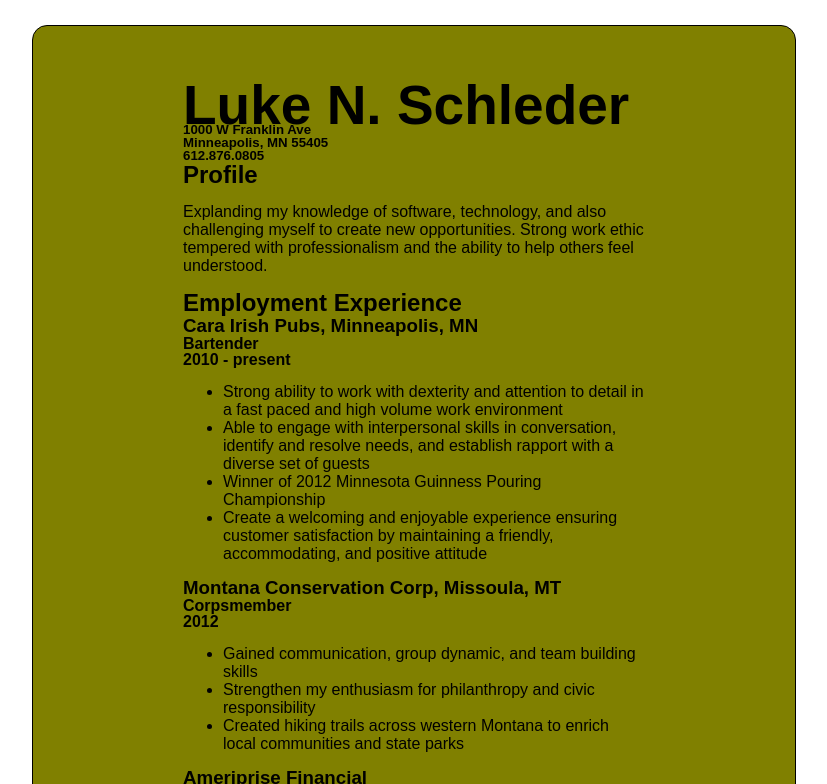
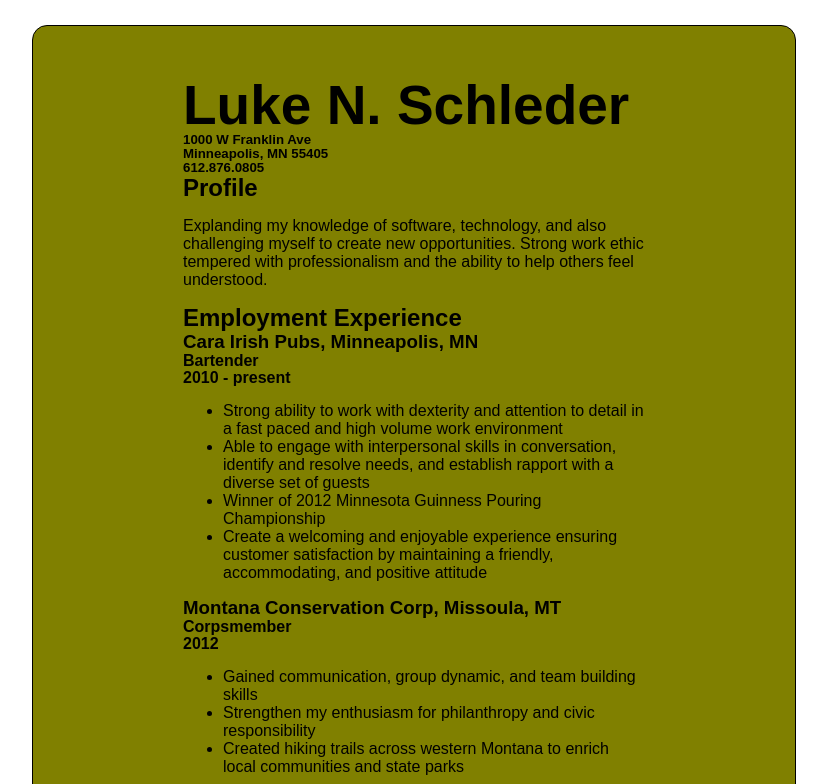
Before and after one commit to lukeschleder/lukeschleder.github.io, a plain HTML site: page index.html in a window 1280 px wide. Shown: the top 784 px of the page, without its empty margins (226-1053 px from the left). Drawn offline with Linux system fonts and the light colour scheme.

Commit message:
Update style.css

```diff
--- a/style.css
+++ b/style.css
@@ -13,21 +13,21 @@
 
 
 h1  	{font-size: 55px;
-	margin-bottom: -15px;
+	margin-bottom: -5px;
 }
 
 
-h2	{margin-bottom: -2px;
-	margin-top: -2px;
+h2	{margin-bottom: -1px;
+	margin-top: -1px;
 }
 
-h3	{margin-bottom: -2px; margin-top: -2px
+h3	{margin-bottom: -1px; margin-top: -1px
 }
 
-h4	{margin-bottom: -2px; margin-top: -2px
+h4	{margin-bottom: -1px; margin-top: -1px
 }
 
-h5  	{margin-bottom: -2px; margin-top: -2px
+h5  	{margin-bottom: -1px; margin-top: -1px
 
 }
 
```
